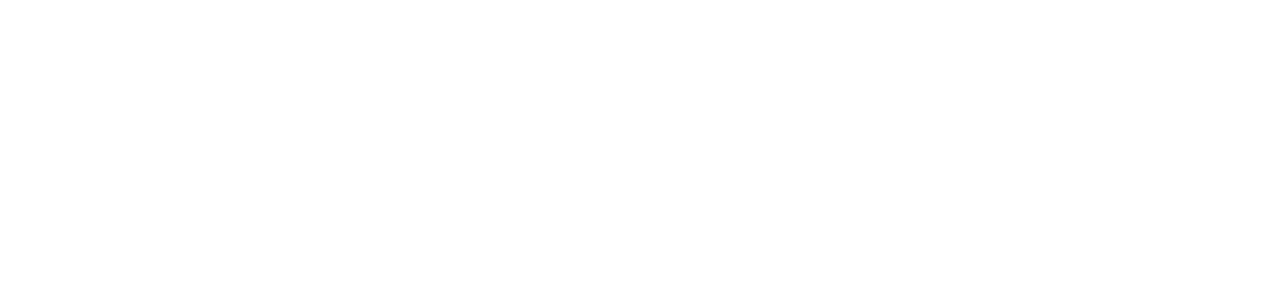
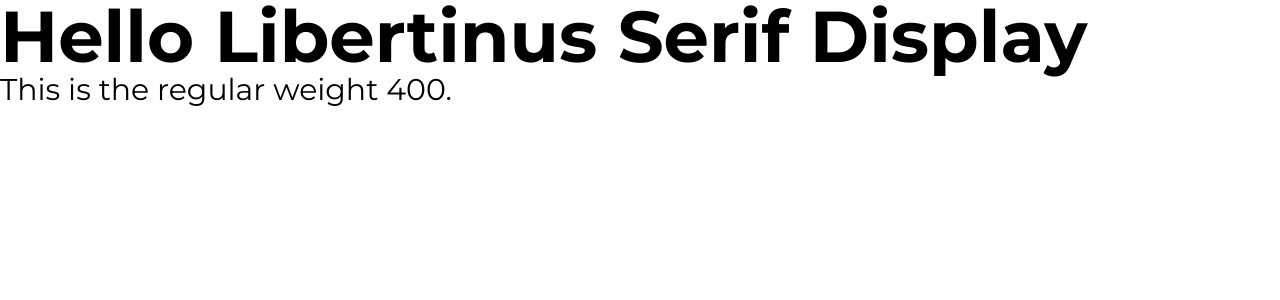
Before and after one commit to resomax-tech/SnapService, a Next.js app: page / in a window 1280 px wide. Shown: the top 300 px of the page. Built offline with nearby package versions, Linux system fonts and the light colour scheme.

Commit message:
feature/api, lib, dbconnection added

```diff
--- /dev/null
+++ b/src/app/api/test/route.js
@@ -0,0 +1,21 @@
+import { hashPassword, comparePassword, generateToken } from "@/lib/auth";
+import database_connection from "@/lib/connectDB";
+
+export async function GET(){
+
+    await database_connection()
+    let pw = await hashPassword("Roy@2002")
+    console.log("password",pw);
+
+    console.log(await comparePassword("Roy@2002", pw));
+
+    const user = {
+        _id: 451,
+        name: "kalyan",
+        mobile: 6302525995
+    }
+
+    console.log("token: ", await generateToken(user));
+
+    return Response.json({msg:"working"});
+}
--- a/src/app/layout.jsx
+++ b/src/app/layout.jsx
@@ -1,13 +1,13 @@
-import { Geist, Geist_Mono } from "next/font/google";
+import { Montserrat } from "next/font/google";
 import "./globals.css";
 
-const geistSans = Geist({
-  variable: "--font-geist-sans",
+const montserratSans = Montserrat({
+  variable: "--font-mont-sans",
   subsets: ["latin"],
 });
 
-const geistMono = Geist_Mono({
-  variable: "--font-geist-mono",
+const montserratMono = Montserrat({
+  variable: "--font-mont-mono",
   subsets: ["latin"],
 });
 
@@ -20,7 +20,7 @@ export default function RootLayout({ children }) {
   return (
     <html lang="en">
       <body
-        className={`${geistSans.variable} ${geistMono.variable} antialiased`}
+        className={`${montserratSans.className} ${montserratMono.className} antialiased`}
       >
         {children}
       </body>
--- a/src/app/page.jsx
+++ b/src/app/page.jsx
@@ -1,8 +1,12 @@
-import Image from "next/image";
-
 export default function Home() {
   return (
     <>
+      <h1 className="text-7xl font-bold">
+        Hello Libertinus Serif Display
+      </h1>
+      <p className=" text-3xl font-normal">
+        This is the regular weight 400.
+      </p>
     </>
   );
 }
--- /dev/null
+++ b/src/lib/auth.js
@@ -0,0 +1,20 @@
+import bcrypt from 'bcrypt'
+import jwt from 'jsonwebtoken'
+
+export const hashPassword = async (password)=>{
+    return await bcrypt.hash(password,10)
+}
+
+export const comparePassword = async (password, hash)=>{
+    return bcrypt.compare(password, hash)
+}
+
+export const generateToken = async (user)=>{
+    const payload = {
+        sub: user._id,
+        name: user.name,
+        mobile: user.mobile
+    }
+    const token = jwt.sign(payload, process.env.JWT_SECRET,{expiresIn: "15m"})
+    return token
+}
--- /dev/null
+++ b/src/lib/connectDB.js
@@ -0,0 +1,20 @@
+import mongoose from "mongoose";
+
+let isConnected = false
+
+const database_connection = async ()=>{
+    if(isConnected){
+        console.log("reusing database connection")
+        return
+    }
+
+    try {
+        await mongoose.connect(process.env.MONGODB_URI)
+        isConnected = true
+        console.log("Database connected")
+    } catch (error) {
+        console.log("Error: ", error.message)
+    }
+}
+
+export default database_connection
```
Also changed, not shown: src/lib/dbConnect.js (deleted).
